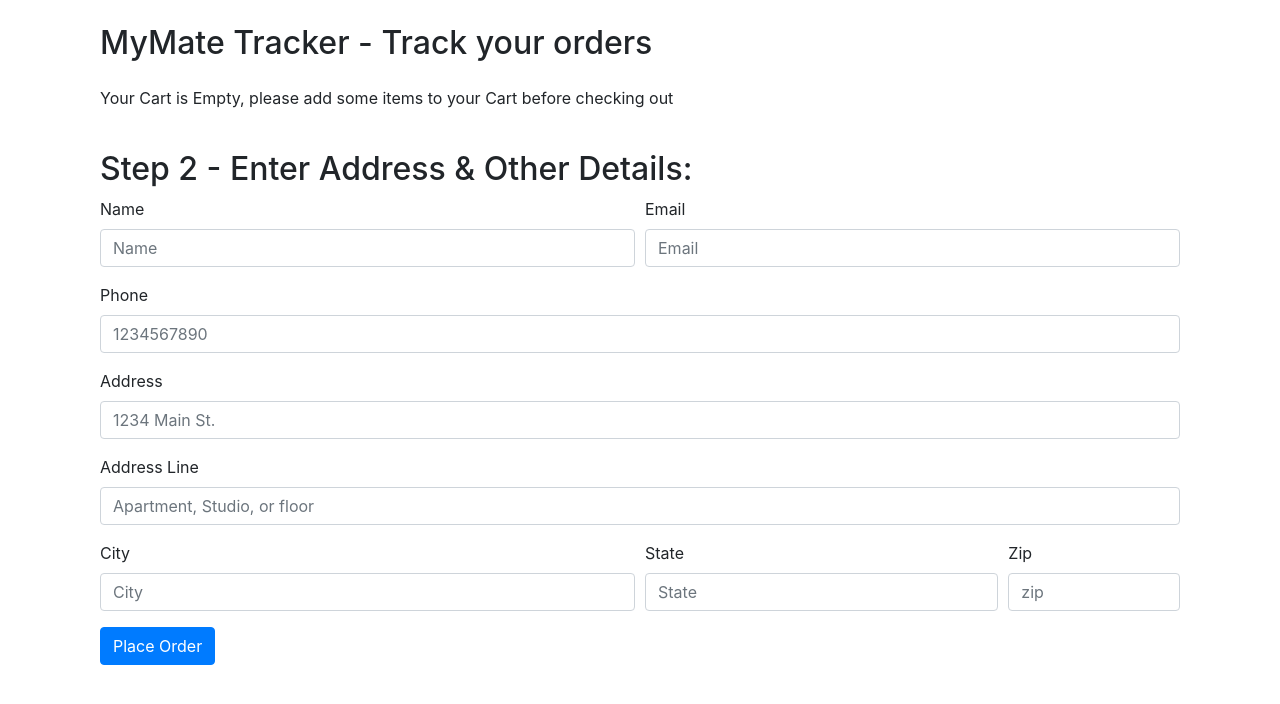
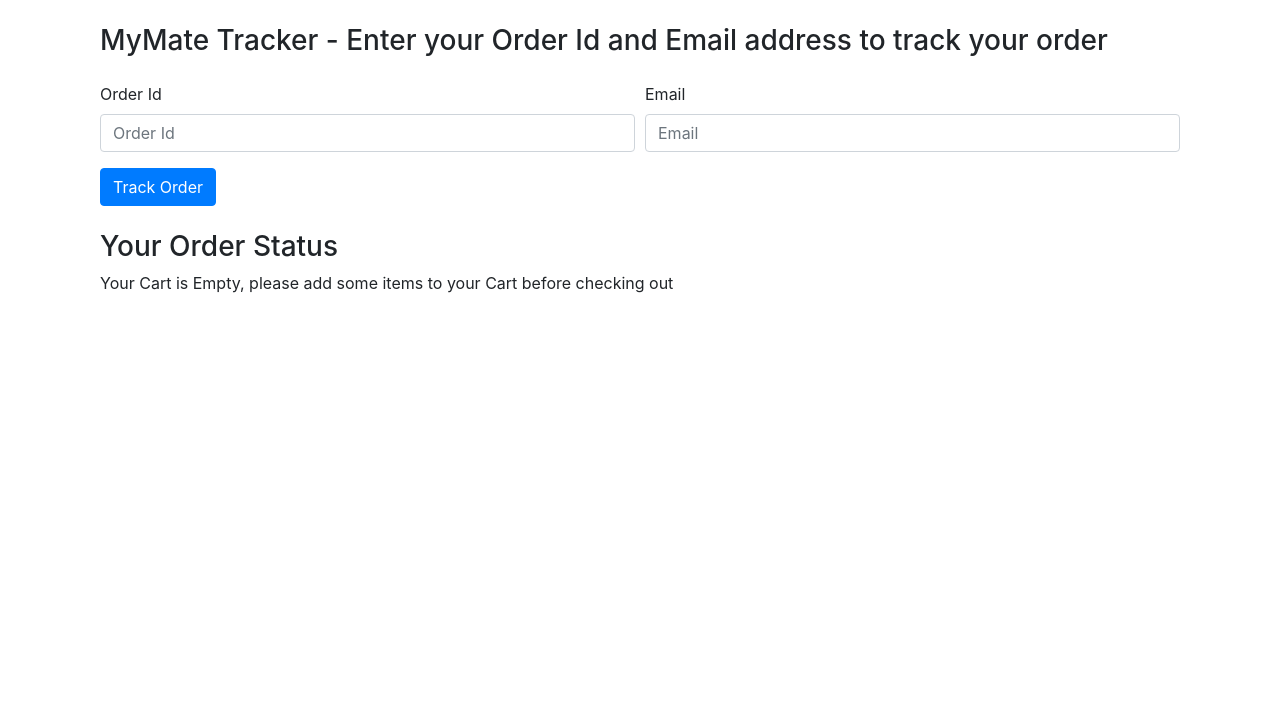
Before and after one commit to adityakashyap5047/django-cwh, a Django app: page /shop/tracker/ in a window 1280 px wide. Shown: the part 56-760 px from the top of the page. Run offline with Django 5.2, Linux system fonts and the light colour scheme; some libraries are stand-ins or nearby versions.

Commit message:
customizing the form according to the tracker

```diff
--- a/second_site/shop/templates/shop/tracker.html
+++ b/second_site/shop/templates/shop/tracker.html
@@ -1,60 +1,33 @@
 {% extends 'shop/basic.html' %}
 
-{% block title %} Checkout - {% endblock %}
+{% block title %} Tracker - {% endblock %}
 
 {% block body %}
 
     <div class="container">
         <div class="col">
-            <h2 class="my-4">MyMate Tracker - Track your orders</h2>
-        <div>
-            <ul class="list-group list-group-numbered" id="item">
-            </ul>
-        </div>
-        </div>
-        <div class="col mb-4">
-            <h2 class="mt-4">Step 2 - Enter Address & Other Details: </h2>
-            <form method="post" action="/shop/checkout/">{% csrf_token %}
+            <h3 class="my-4">MyMate Tracker - Enter your Order Id and Email address to track your order</h3>
+            <form method="post" action="/shop/tracker/">{% csrf_token %}
                 <input type="hidden" name="itemsJson" id="itemsJson">
                 <input type="hidden" id="submitted" value="{{ thank }}">
                 <div class="form-row">
                     <div class="form-group col-md-6">
-                        <label for="name">Name</label>
-                        <input type="text" class="form-control" name="name" id="name" placeholder="Name" required>
+                        <label for="name">Order Id</label>
+                        <input type="text" class="form-control" name="orderId" id="orderId" placeholder="Order Id" required>
                     </div>
                     <div class="form-group col-md-6">
                         <label for="email">Email</label>
                         <input type="email" class="form-control" name="email" id="email" placeholder="Email" required>
                     </div>
                 </div>
-                <div class="form-group">
-                    <label for="phone">Phone</label>
-                    <input type="tel" class="form-control" name="phone" id="phone" placeholder="1234567890" required>
-                </div>
-                <div class="form-group">
-                    <label for="address">Address</label>
-                    <input type="text" class="form-control" name="address" id="address" placeholder="1234 Main St." required>
-                </div>
-                <div class="form-group">
-                    <label for="addressline">Address Line</label>
-                    <input type="text" class="form-control" name="addressline" id="addressline" placeholder="Apartment, Studio, or floor" required>
-                </div>
-                <div class="form-row">
-                    <div class="form-group col-md-6">
-                        <label for="city">City</label>
-                        <input type="text" class="form-control" name="city" id="city" placeholder="City" required>
-                    </div>
-                    <div class="form-group col-md-4">
-                        <label for="state">State</label>
-                        <input type="text" class="form-control" name="state" id="state" placeholder="State" required>
-                    </div>
-                    <div class="form-group col-md-2">
-                        <label for="zip_code">Zip</label>
-                        <input type="text" class="form-control" name="zip_code" id="zip_code" placeholder="zip" required>
-                    </div>
-                </div>
-                <button type="submit" class="btn btn-primary">Place Order</button>
-            </form>
+                <button type="submit" class="btn btn-primary">Track Order</button>
+        </div>
+        <div class="col mb-4">
+            <h3 class="mt-4">Your Order Status</h3>
+            <div>
+                <ul class="list-group list-group-numbered" id="item">
+                </ul>
+            </div>
         </div>
     </div>
 
```
